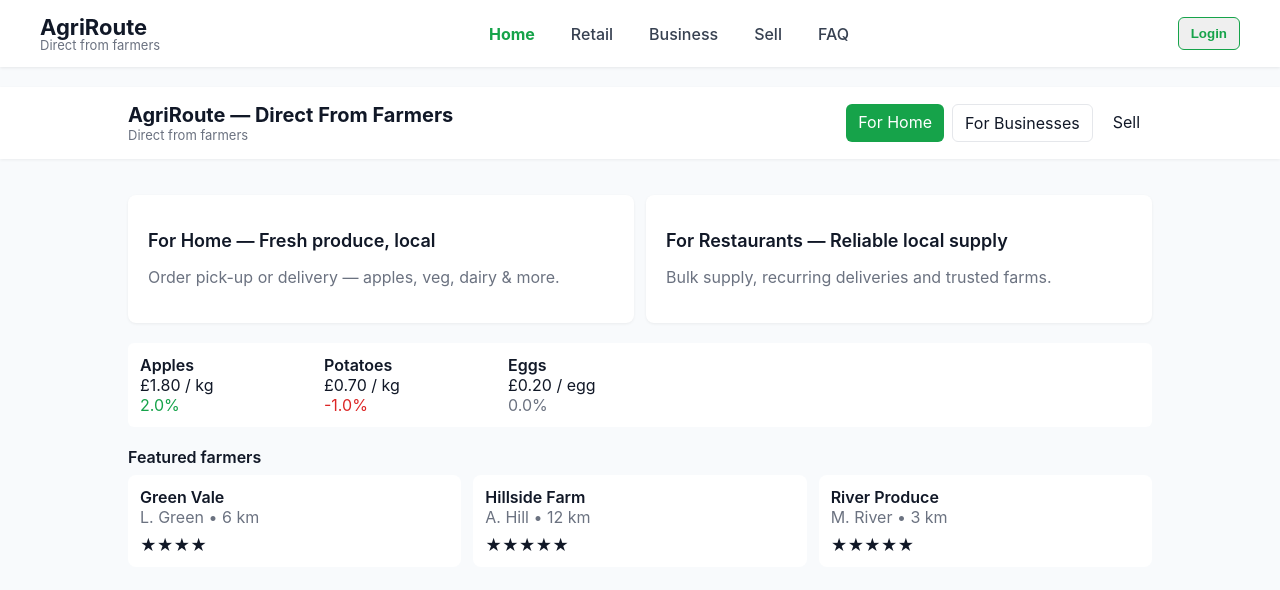
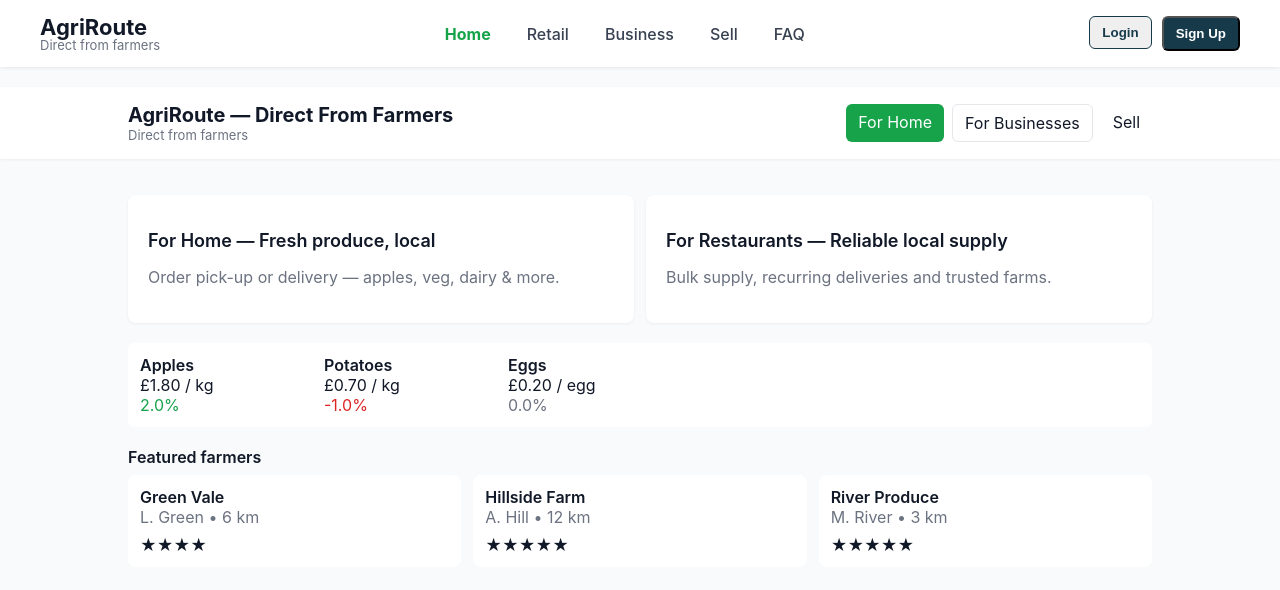
Before and after one commit to AgriRouteco/AgriRoute, a Next.js app: page / in a window 1280 px wide. Shown: the top 590 px of the page. Built offline with nearby package versions, Linux system fonts and the light colour scheme; no server answers.

Commit message:
Update Header.jsx

```diff
--- a/components/Header.jsx
+++ b/components/Header.jsx
@@ -71,10 +71,11 @@ export default function Header({ user }) {
               </button>
             </Link>
           ) : (
+         <div style={{ display: "flex", gap: "10px" }}>
     <Link href="/login">
         <button style={{
-                border: "1px solid #16a34a",
-                color: "#16a34a",
+            border: "1px solid #163a4a",
+            color: "#163a4a",
             padding: "8px 12px",
             borderRadius: "6px",
             fontWeight: 600
@@ -82,6 +83,19 @@ export default function Header({ user }) {
             Login
         </button>
     </Link>
+
+    <Link href="/signup">
+        <button style={{
+            background: "#163a4a",
+            color: "white",
+            padding: "8px 12px",
+            borderRadius: "6px",
+            fontWeight: 600
+        }}>
+            Sign Up
+        </button>
+    </Link>
+</div>
           )}
         </div>
 
```
Lines whose indentation alone changed are shown as unchanged.
